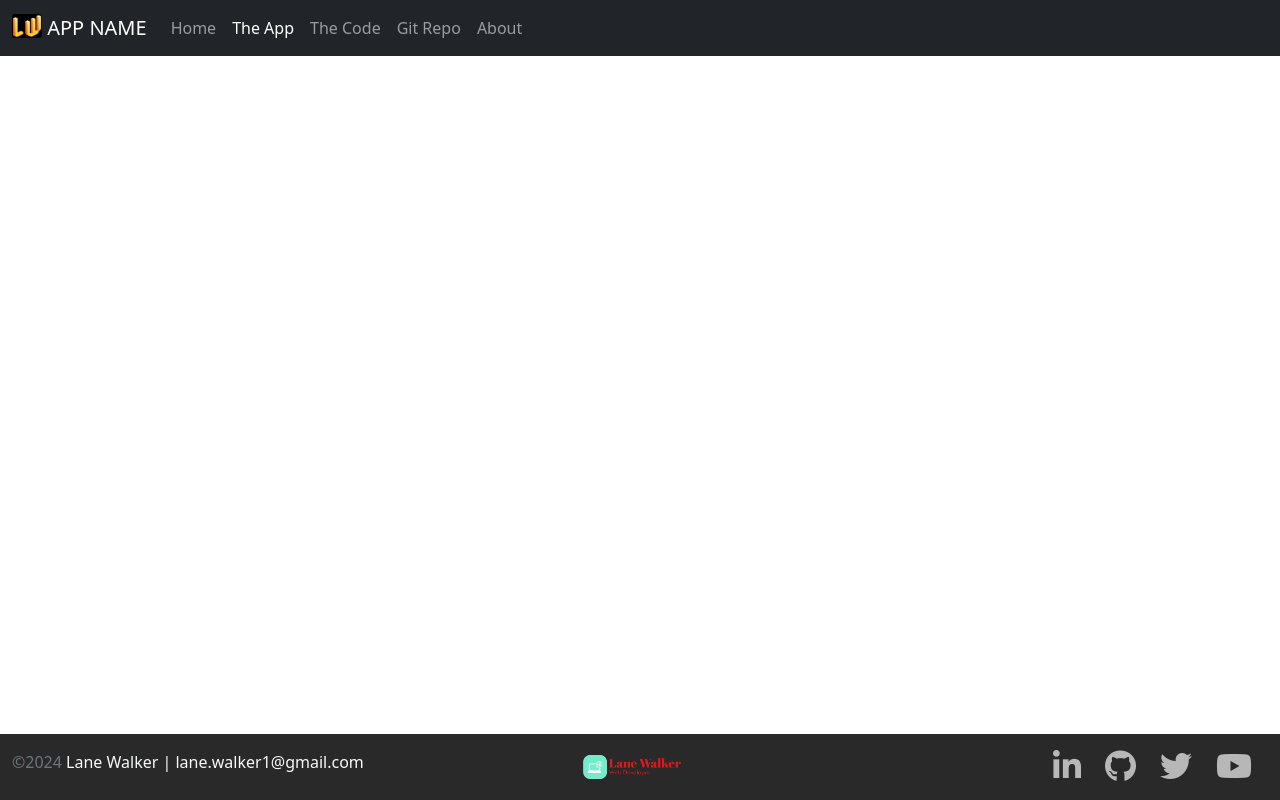
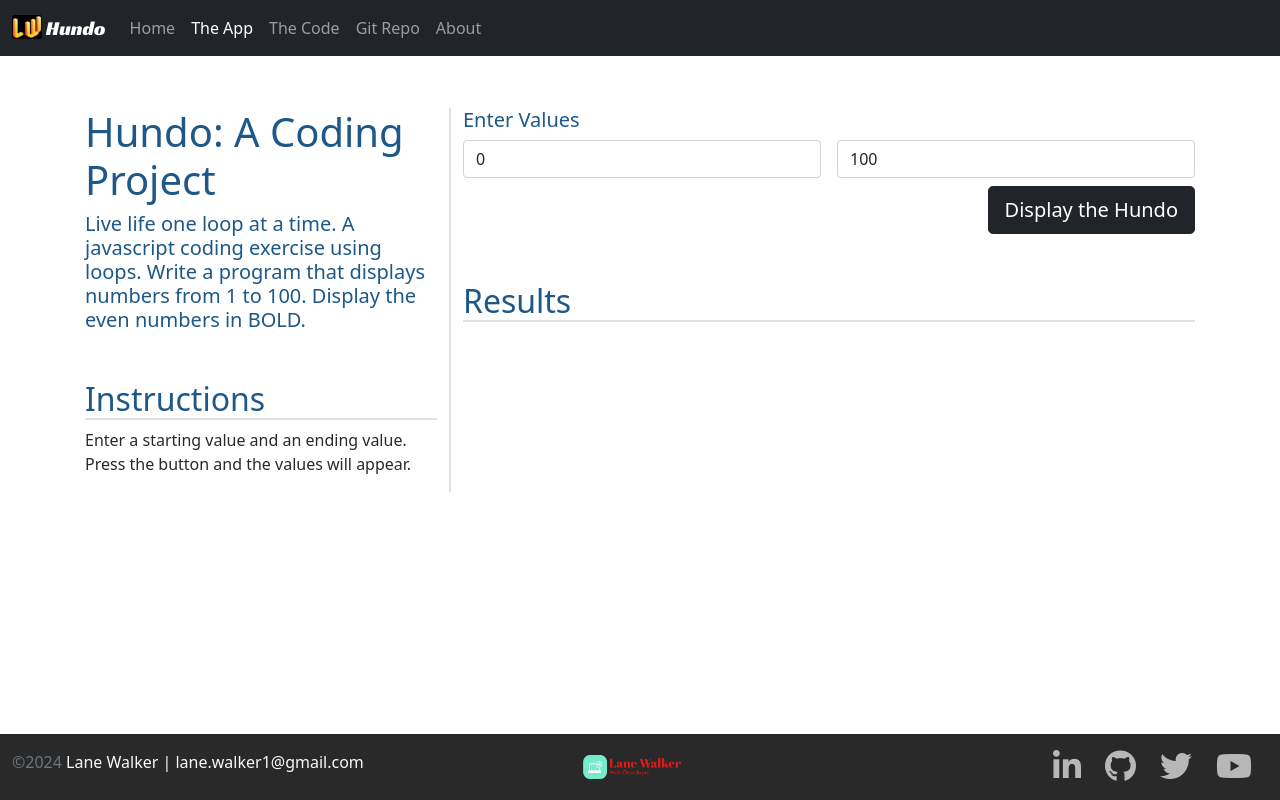
Before and after one commit to DentonWalker/Hundo-A-Coding-Project.-Zero-to-100, a plain HTML site: page app.html in a window 1280 px wide. Drawn offline with nearby package versions, Linux system fonts and the light colour scheme.

Commit message:
Completed UI

```diff
--- a/app.html
+++ b/app.html
@@ -2,7 +2,7 @@
 <html lang="en" class="h-100">
 
 <head>
-    <title>App Name: A Coding Project By Lane Walker</title>
+    <title>Hundo: A Coding Project By Lane Walker</title>
     <!-- Required meta tags -->
     <meta charset="utf-8">
     <meta name="viewport" content="width=device-width, initial-scale=1, shrink-to-fit=no">
@@ -13,6 +13,11 @@
 
     <script src="https://kit.fontawesome.com/5db21ba9c6.js" crossorigin="anonymous"></script>
 
+    <!--Google Fonts for Racing Sans One-->
+    <link rel="preconnect" href="https://fonts.googleapis.com">
+    <link rel="preconnect" href="https://fonts.gstatic.com" crossorigin>
+    <link href="https://fonts.googleapis.com/css2?family=Racing+Sans+One&display=swap" rel="stylesheet">
+
     <link href="/css/site.css" rel="stylesheet">
     <link rel="icon" type="image/png" href="img/favicon-32x32.png">
 
@@ -22,8 +27,8 @@
     <!-- ==== Nav Section ==== -->
     <nav class="navbar navbar-expand-md navbar-dark fixed-top bg-dark">
         <div class="container-fluid">
-            <a class="navbar-brand" href="#"><img src="img/favicon-32x32.png" class="d-inline-block align-text-top"
-                    alt="Lane Walker Logo" width="30" height="24"> APP NAME</a>
+            <a class="navbar-brand logoFont" href="#"><img src="img/favicon-32x32.png"
+                    class="d-inline-block align-text-top" alt="Lane Walker Logo" width="30" height="24"> Hundo</a>
             <button class="navbar-toggler" type="button" data-bs-toggle="collapse" data-bs-target="#navbarCollapse"
                 aria-controls="navbarCollapse" aria-expanded="false" aria-label="Toggle navigation">
                 <span class="navbar-toggler-icon"></span>
@@ -51,7 +56,46 @@
     </nav>
     <!-- ==== Main Section ==== -->
     <main class="flex-shrink-0">
-        <div class="container">
+        <div class="container mt-5">
+            <div class="row row-cols-1 row-cols-lg-2">
+                <div class="col col-lg-4 border-end border-2">
+                    <h1>Hundo: A Coding Project</h1>
+                    <h4 class="lead">
+                        Live life one loop at a time. A javascript coding exercise using loops. Write a
+                        program that displays numbers from 1 to 100. Display the even numbers in BOLD.
+                    </h4>
+                    <h2 class="mt-5 border-bottom border-2">Instructions</h2>
+                    <p>Enter a starting value and an ending value. Press the button and the values will appear. </p>
+                </div>
+                <div class="col col-lg-8">
+                    <h5>Enter Values </h5>
+                    <form class="row gy-2 gx-3">
+                        <div class="col">
+                            <input id="startValue" type="number" class="form-control" placeholder="Start Value" value=0
+                                aria-label="Start Value">
+                        </div>
+                        <div class="col">
+                            <input id="endValue" type="number" class="form-control" placeholder="End Value" value=100
+                                aria-label="End Value">
+
+                        </div>
+                        <div class="col-12 d-flex justify-content-end">
+                            <button id="btnSubmit" type="button" class="btn btn-dark btn-lg">Display the Hundo</button>
+
+                        </div>
+                    </form>
+                    <h2 class="mt-5 border-bottom border-2">Results</h2>
+                    <div class="table-responsive">
+                        <table class="table table-striped table-sm">
+                            <tbody id="results">
+                                <!---Results Go Here--->
+
+                            </tbody>
+                        </table>
+
+                    </div>
+                </div>
+            </div>
 
         </div>
 
--- a/css/site.css
+++ b/css/site.css
@@ -3,6 +3,12 @@
     --secondary-color: #ff993b;
     --dark-color: #292929;
     --white-color: #e7e7e7;
+}
+
+.logoFont {
+    font-family: "Racing Sans One", sans-serif;
+    font-weight: 400;
+    font-style: normal;
 }
 
 body {
```
Also changed, not shown: code.html (+9 -4 lines), index.html (+9 -4 lines).
